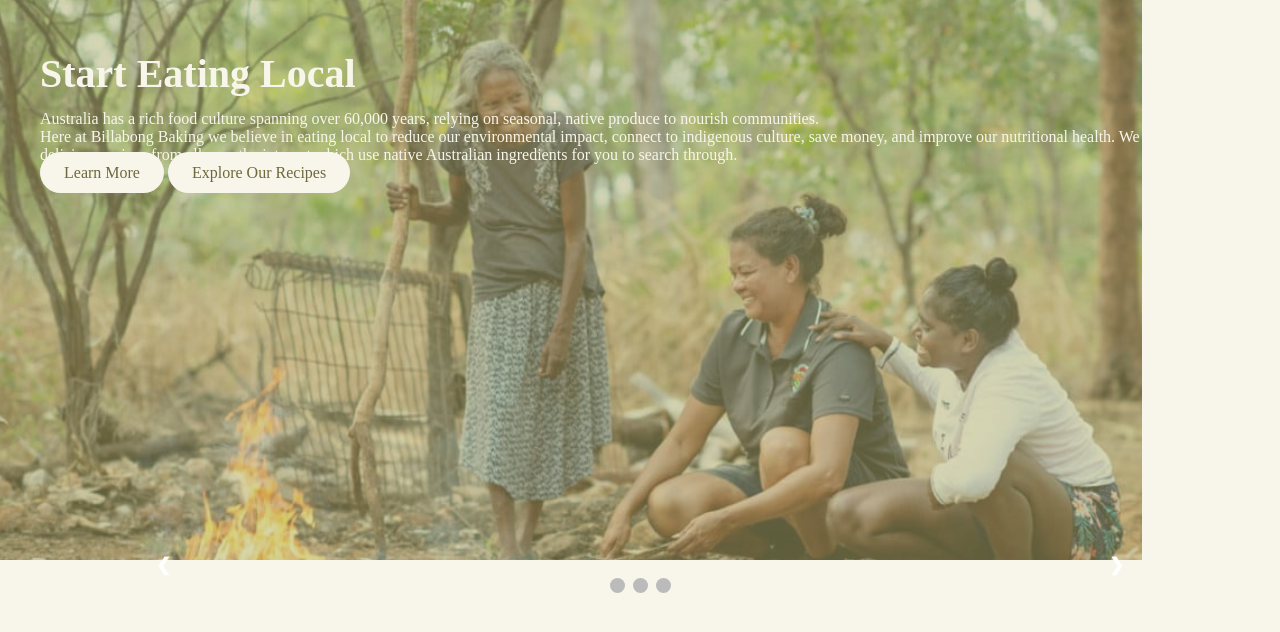
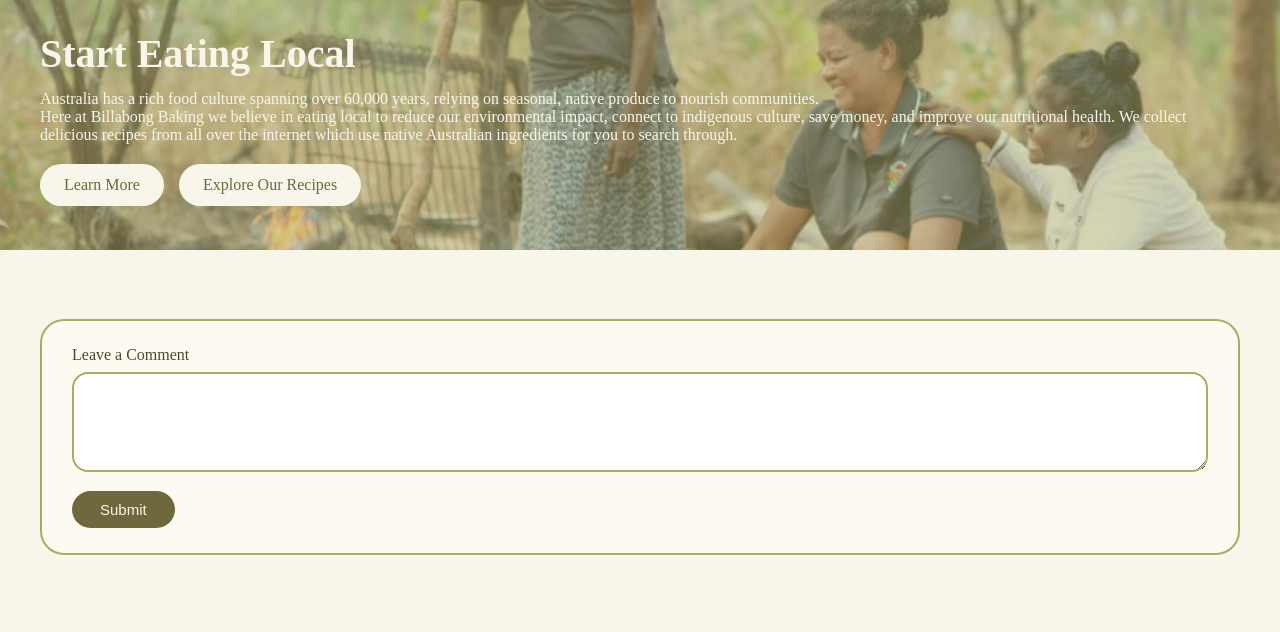
Before and after one commit to emma-cambridge/10CT_Web_Apps, a Flask app: page / in a window 1280 px wide. Shown: the part 124-756 px from the top of the page. Run offline with Flask 3, Linux system fonts and the light colour scheme; data that the repository does not hold is empty.

Commit message:
Almost done
Everything's pretty much done except i still have some test comments from development I want to delete if it goes bad I'll come back to this version

```diff
--- a/app/models.py
+++ b/app/models.py
@@ -36,7 +36,6 @@ class Post(db.Model):
     body: so.Mapped[str] = so.mapped_column(sa.String(140))
     timestamp: so.Mapped[datetime] = so.mapped_column(
         index=True, default=lambda: datetime.now(timezone.utc))
-    recipe_id: so.Mapped[str] = so.mapped_column(sa.String(100), index=True)
     user_id: so.Mapped[int] = so.mapped_column(sa.ForeignKey(User.id),
                                                index=True)
 
--- a/app/routes.py
+++ b/app/routes.py
@@ -9,7 +9,14 @@ import sqlalchemy as sa
 @app.route('/', methods=['GET', 'POST'])
 @app.route('/index', methods=['GET', 'POST'])
 def index():
-    return render_template("index.html")
+    form = PostForm()
+    if form.validate_on_submit():
+        post = Post(body=form.post.data, author=current_user)
+        db.session.add(post)
+        db.session.commit()
+        return redirect(url_for('index'))
+    posts = db.session.scalars(db.select(Post)).all()
+    return render_template('index.html', title='Home Page', form=form, posts=posts)
 
 @app.route('/login', methods=['GET', 'POST'])
 def login():
@@ -48,19 +55,6 @@ def register():
         return redirect(url_for('login'))
     return render_template('register.html', title='Register', form=form)
 
-@app.route('/recipe', methods=['GET', 'POST'])
-def recipe_base():
-    form = PostForm()
-    if form.validate_on_submit():
-        post = Post(body=form.post.data, author=current_user)
-        db.session.add(post)
-        db.session.commit()
-        flash('Your post is now live!')
-        return redirect(url_for('recipe_base'))
-    posts = db.session.scalars(db.select(Post)).all()
-    return render_template("recipe_base.html", title='Home Page', form=form,
-                           posts=posts)
-
 
 @app.route('/user/<username>')
 @login_required
--- a/app/static/index.js
+++ b/app/static/index.js
@@ -1,30 +1,3 @@
-let slideIndex = 1;
-showSlides(slideIndex);
-
-function plusSlides(n) {
-  showSlides(slideIndex += n);
-}
-
-function currentSlide(n) {
-  showSlides(slideIndex = n);
-}
-
-function showSlides(n) {
-  let i;
-  let slides = document.getElementsByClassName("mySlides");
-  let dots = document.getElementsByClassName("dot");
-  if (n > slides.length) {slideIndex = 1}
-  if (n < 1) {slideIndex = slides.length}
-  for (i = 0; i < slides.length; i++) {
-    slides[i].style.display = "none";
-  }
-  for (i = 0; i < dots.length; i++) {
-    dots[i].className = dots[i].className.replace(" active", "");
-  }
-  slides[slideIndex-1].style.display = "block";
-  dots[slideIndex-1].className += " active";
-}
-
 filterSelection("all")
 function filterSelection(c) {
   var x, i;
@@ -36,7 +9,6 @@ function filterSelection(c) {
   }
 }
 
-// Show filtered elements
 function w3AddClass(element, name) {
   var i, arr1, arr2;
   arr1 = element.className.split(" ");
@@ -48,7 +20,6 @@ function w3AddClass(element, name) {
   }
 }
 
-// Hide elements that are not selected
 function w3RemoveClass(element, name) {
   var i, arr1, arr2;
   arr1 = element.className.split(" ");
@@ -61,7 +32,6 @@ function w3RemoveClass(element, name) {
   element.className = arr1.join(" ");
 }
 
-// Add active class to the current control button (highlight it)
 var btnContainer = document.getElementById("myBtnContainer");
 var btns = btnContainer.getElementsByClassName("btn");
 for (var i = 0; i < btns.length; i++) {
--- a/app/static/style.css
+++ b/app/static/style.css
@@ -62,23 +62,33 @@ body{
     padding-inline: 9%;
 }
 
-/* to get rid of the weird line thingos that kept coming up */
+/* to get rid of the weird line thingos that keep coming up */
 hr {
     color:#F8F6EB;
     border-width: 0px;
 }
 
 .section1{
-    height: 70vh;
-    padding: 50px 40px;
-    background-image: url('/static/images/baking_background_picture.png');
-    background-repeat: no-repeat;
-    color:#F8F6EB
+  min-height: 250px;
+  background-image: url('/static/images/baking_background_picture.png');
+  background-size: cover;
+  background-position: center;
+  background-repeat: no-repeat;
+  color:#F8F6EB;
+  padding: 10px 40px;
 }
 
 .section1 h1{
   font-size: 40px;
   padding-bottom: 13px;
+  margin-top: 20px;
+}
+
+.s1-button-container {
+  display: flex;
+  gap: 15px;
+  margin-top: 20px;
+  padding-bottom: 10px;
 }
 
 .default-button {
@@ -92,80 +102,6 @@ hr {
 .default-button:hover {
   background-color:#BF8951;
   color:#F8F6EB;
-}
-
-
-.slideshow-container {
-  max-width: 1000px;
-  position: relative;
-  margin: auto;
-}
-
-.mySlides {
-  display: none;
-}
-
-.prev, .next {
-  cursor: pointer;
-  position: absolute;
-  top: 50%;
-  width: auto;
-  margin-top: -22px;
-  padding: 16px;
-  color: white;
-  font-weight: bold;
-  font-size: 18px;
-  transition: 0.6s ease;
-  border-radius: 0 3px 3px 0;
-  user-select: none;
-}
-
-.next {
-  right: 0;
-  border-radius: 3px 0 0 3px;
-}
-
-.text {
-  color: #f2f2f2;
-  font-size: 15px;
-  padding: 8px 12px;
-  position: absolute;
-  bottom: 8px;
-  width: 100%;
-  text-align: center;
-}
-
-.numbertext {
-  color: #f2f2f2;
-  font-size: 12px;
-  padding: 8px 12px;
-  position: absolute;
-  top: 0;
-}
-
-.dot {
-  cursor: pointer;
-  height: 15px;
-  width: 15px;
-  margin: 0 2px;
-  background-color: #bbb;
-  border-radius: 50%;
-  display: inline-block;
-  transition: background-color 0.6s ease;
-}
-
-.dot.active, .dot:hover {
-  background-color: #717171;
-}
-
-.fade {
-  animation-name: fade;
-  animation-duration: 1.5s;
-}
-
-@keyframes fade {
-  from {opacity: .4}
-  to {opacity: 1}
 }
 
 /* Log In/Register Page */
@@ -354,3 +341,138 @@ hr {
   text-align: center;
   padding: 10px 0;
 }
+
+.profile-content td {
+  text-align: center;
+  padding: 10px 0;
+}
+
+.profile-content td h1 {
+  color: #6E683C;
+  font-size: 20px;
+  font-weight: 400;
+  margin: 0;
+}
+
+.view-profile-box {
+  display: flex;
+  justify-content: center;
+  align-items: center;
+  flex-direction: column;
+  border-radius: 30px;
+  margin-top: 20px;
+  width: 400px;
+  height: 400px;
+  padding: 30px;
+  background-color:#F8F6EB;
+  margin: 20px auto 0 auto;
+}
+
+.logout-button {
+  background-color:#BF8951;
+  color:#F8F6EB;
+  border-radius: 30px;
+  text-align: center;
+  padding: 12px 24px;
+  text-decoration: none;
+  width: 200px;
+}
+
+.logout-button:hover {
+  background-color:#a8ad63;
+  color:#F8F6EB;
+}
+
+/* Comment Section */
+.comment-section {
+  margin: 30px auto;
+  display: flex;
+  padding: 21px 40px;
+  flex-direction: column;
+  display: flex;
+  justify-content:left;
+  gap: 20px;
+}
+
+.create-post-card {
+  background-color: #FCFAF1;
+  padding: 25px 30px;
+  border-radius: 24px;
+  border: 2px solid #a8ad63;
+  width: 100%
+}
+
+.form-group {
+  margin: 0 0 15px 0;
+}
+
+.form-label {
+  color: #4C4B28;
+  font-size: 16px;
+  margin-bottom: 8px;
+  display: inline-block;
+}
+
+.form-textarea,
+form textarea {
+  width: 100%;
+  border: 2px solid #a8ad63;
+  border-radius: 16px;
+  padding: 12px 15px;
+  font-size: 15px;
+  color: #4C4B28;
+  resize: vertical;
+  box-sizing: border-box;
+  outline: none;
+}
+
+.error-text {
+  color: #A93226;
+  font-size: 13px;
+  margin-top: 5px;
+  display: block;
+}
+
+.submit-button,
+form input[type="submit"] {
+  background-color:#6E683C;
+  color: #F8F6EB;
+  border: none;
+  padding: 10px 28px;
+  border-radius: 30px;
+  font-size: 15px;
+  cursor: pointer;
+}
+
+.submit-button:hover,
+form input[type="submit"]:hover {
+  background-color:#a8ad63;
+}
+
+.post-feed {
+  display: flex;
+  flex-direction: column;
+  gap: 12px;
+}
+
+.post-item {
+  background-color: #FCFAF1;
+  padding: 18px 22px;
+  border-radius: 18px;
+  border: 2px solid #a8ad63;
+}
+
+.post-author {
+  color: #6E683C;
+  font-size: 20px;
+  letter-spacing: 0.5px;
+  display: block;
+  margin-bottom: 6px;
+}
+
+.post-body {
+  color: #4C4B28;
+  font-size: 16px;
+  margin: 0;
+  line-height: 1.4;
+}
--- a/app/templates/index.html
+++ b/app/templates/index.html
@@ -5,34 +5,36 @@
         <h1>Start Eating Local</h1>
         <p>Australia has a rich food culture spanning over 60,000 years, relying on seasonal, native produce to nourish communities.</p>
         <p>Here at Billabong Baking we believe in eating local to reduce our environmental impact, connect to indigenous culture, save money, and improve our nutritional health. We collect delicious recipes from all over the internet which use native Australian ingredients for you to search through.</p>
-        <a href="{{ url_for('history') }}" class="default-button">Learn More</a>
-        <a href="{{ url_for('explore') }}" class="default-button">Explore Our Recipes</a>
+        <div class="s1-button-container">
+            <a href="{{ url_for('history') }}" class="default-button">Learn More</a>
+            <a href="{{ url_for('explore') }}" class="default-button">Explore Our Recipes</a>
+        </div>
     </section>
-    <div class="slideshow-container">
-        <div class="mySlides fade">
-            <div class="numbertext">1 / 3</div>
-            <img src="https://encrypted-tbn0.gstatic.com/images?q=tbn:ANd9GcTpvRRub-ODLG5AAHLD4g1Hyx1X1RAbvUPuBpdM1whwQqdOOQiZzfSvuDtGrRgADTc-HMNwlumHxyAG4GFg7IKcs25oU0D2Qm9lWmwBpz0&s=10" style="width:100%">
-            <div class="text">Caption Text</div>
-        </div>
-        <div class="mySlides fade">
-            <div class="numbertext">2 / 3</div>
-            <img src="https://encrypted-tbn0.gstatic.com/images?q=tbn:ANd9GcTpvRRub-ODLG5AAHLD4g1Hyx1X1RAbvUPuBpdM1whwQqdOOQiZzfSvuDtGrRgADTc-HMNwlumHxyAG4GFg7IKcs25oU0D2Qm9lWmwBpz0&s=10" style="width:100%">
-            <div class="text">Caption Two</div>
-        </div>
-        <div class="mySlides fade">
-            <div class="numbertext">3 / 3</div>
-            <img src="https://encrypted-tbn0.gstatic.com/images?q=tbn:ANd9GcTpvRRub-ODLG5AAHLD4g1Hyx1X1RAbvUPuBpdM1whwQqdOOQiZzfSvuDtGrRgADTc-HMNwlumHxyAG4GFg7IKcs25oU0D2Qm9lWmwBpz0&s=10" style="width:100%">
-            <div class="text">Caption Three</div>
-        </div>
-        <a class="prev" onclick="plusSlides(-1)">&#10094;</a>
-        <a class="next" onclick="plusSlides(1)">&#10095;</a>
-    </div>
     <br>
 
-    <div style="text-align:center">
-        <span class="dot" onclick="currentSlide(1)"></span>
-        <span class="dot" onclick="currentSlide(2)"></span>
-        <span class="dot" onclick="currentSlide(3)"></span>
+    <div class="comment-section">
+        <div class="create-post-card">
+            <form action="" method="post" class="post-form">
+                {{ form.hidden_tag() }}
+                <p class="form-group">
+                    {{ form.post.label(class="form-label") }}<br>
+                    {{ form.post(cols=32, rows=4, class="form-textarea") }}<br>
+                    {% for error in form.post.errors %}
+                    <span class="error-text">[{{ error }}]</span>
+                    {% endfor %}
+                </p>
+                <p>{{ form.submit(class="submit-button") }}</p>
+            </form>
+        </div>
+
+        <div class="post-feed">
+            {% for post in posts %}
+            <div class="post-item">
+                <span class="post-author">{{ post.author.username }}</span>
+                <p class="post-body">{{ post.body }}</p>
+            </div>
+            {% endfor %}
+        </div>
     </div>
 
 {% endblock %}
```
Also changed, not shown: other parts of app/static/style.css (+51 -0 lines), app/templates/explore.html (+12 -11 lines), app/templates/recipe_base.html (deleted, +0 -50 lines), app/templates/user.html (+6 -5 lines), migrations/versions/97216d169a0e_users_table.py (deleted, +0 -43 lines), app.db.
